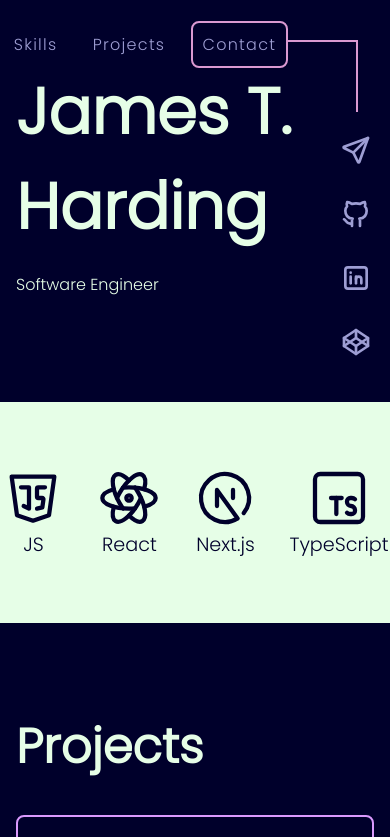
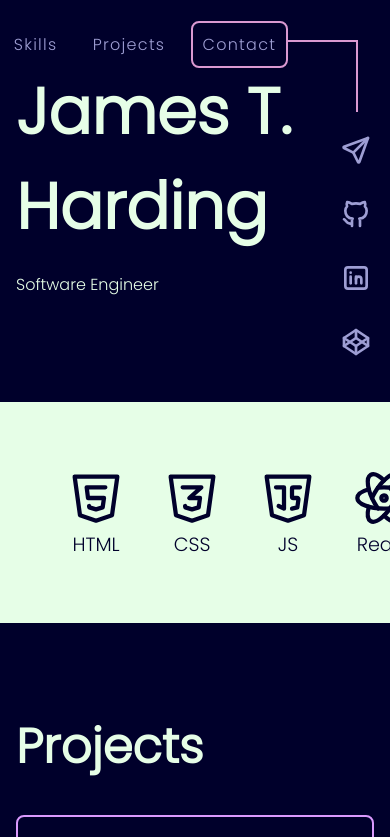
Before and after one commit to empowermint/empowermint, a Next.js app: page / in a window 390 px wide. Shown: the top 837 px of the page. Built offline with nearby package versions, Linux system fonts and the light colour scheme.

Commit message:
Improve skills section responsiveness

```diff
--- a/components/skillList/skillList.module.css
+++ b/components/skillList/skillList.module.css
@@ -11,11 +11,12 @@
 .skillList {
   display: flex;
   flex-direction: row;
-  justify-content: center;
   gap: var(--pad-med);
   list-style: none;
   overflow-x: scroll;
-  width: 100%;
+  max-width: min-content;
+  margin: auto;
+  padding-inline: var(--pad-lrg);
 }
 
 .skillList li {
```
